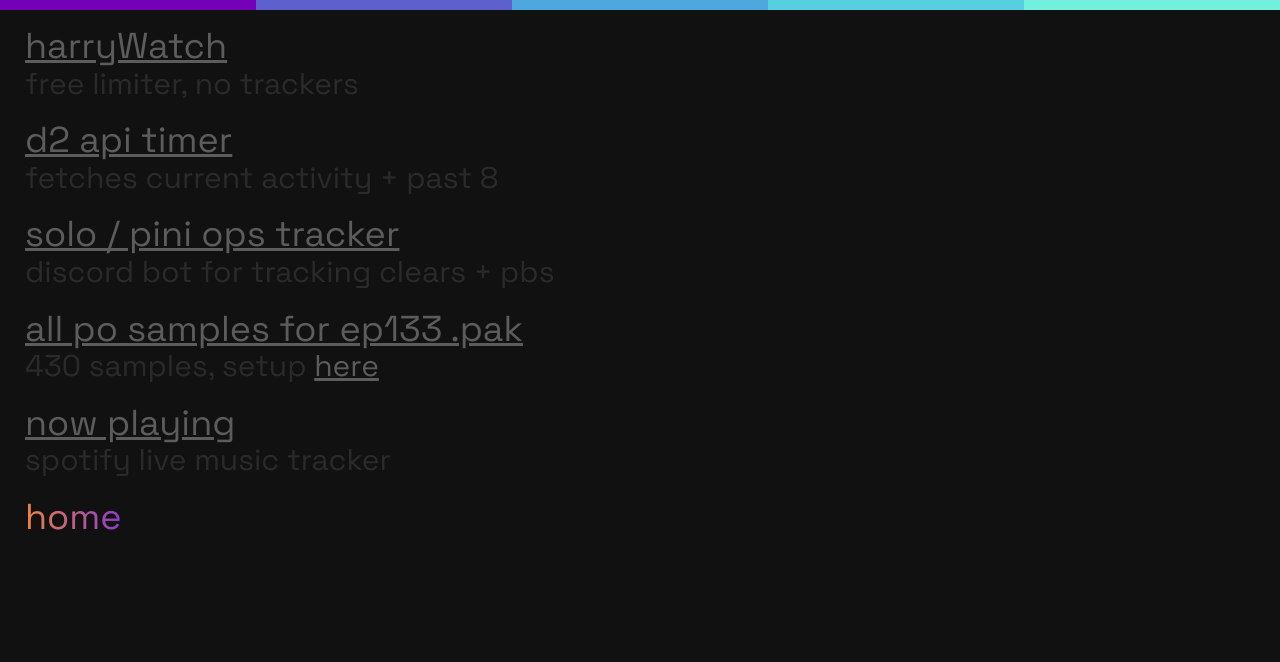
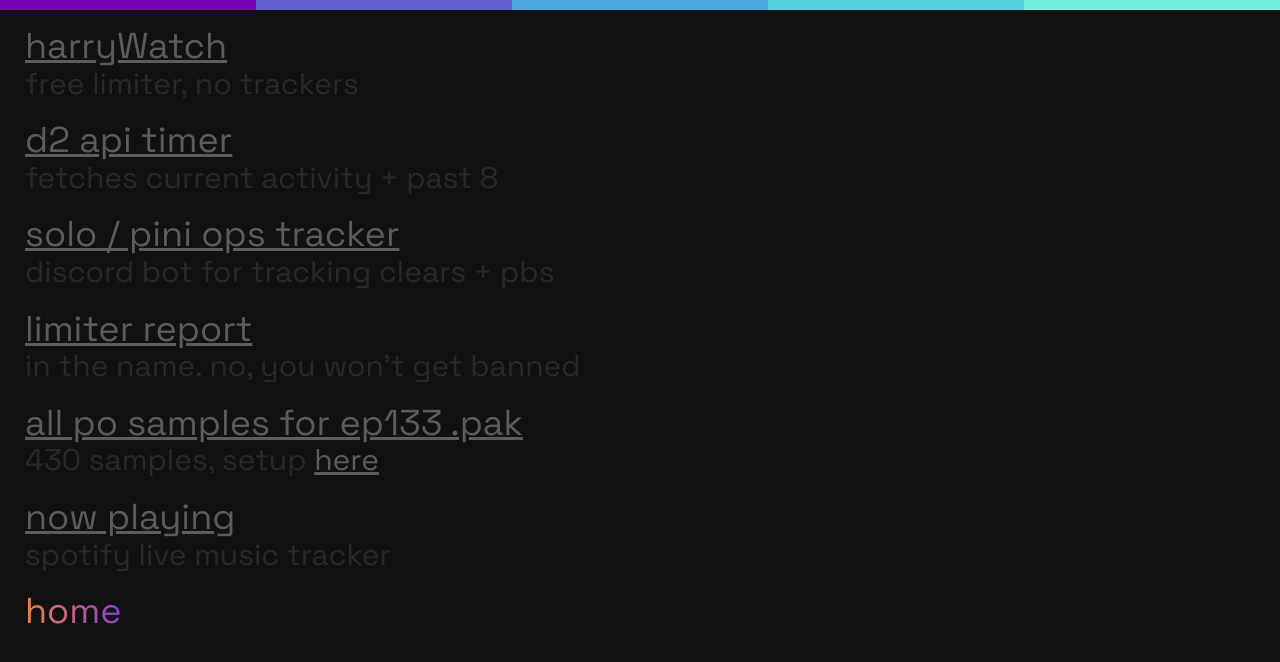
Before and after one commit to HarrySpce/harry, a website: page public/stuff.html in a window 1280 px wide. Drawn offline with Linux system fonts and the light colour scheme; no server answers.

Commit message:
Update stuff.html

```diff
--- a/public/stuff.html
+++ b/public/stuff.html
@@ -26,6 +26,9 @@
     <p><a href="https://discord.com/oauth2/authorize?client_id=1402823535402946600"><u>solo / pini ops tracker</u></a></p>
     <p id="desc">discord bot for tracking clears + pbs</p>
 
+    <p><a href="https://limiter.report"><u>limiter report</u></a></p>
+    <p id="desc">in the name. no, you won't get banned</p>
+
     <p><a href="https://cdn.harry.report/EP133%20ALL%20PO-SAMPLES.pak" download><u>all po samples for ep133 .pak</u></a></p>
     <p id="desc">430 samples, setup <a href="https://teenage.engineering/apps/ep-sample-tool"><u>here</u></p>
 
```
